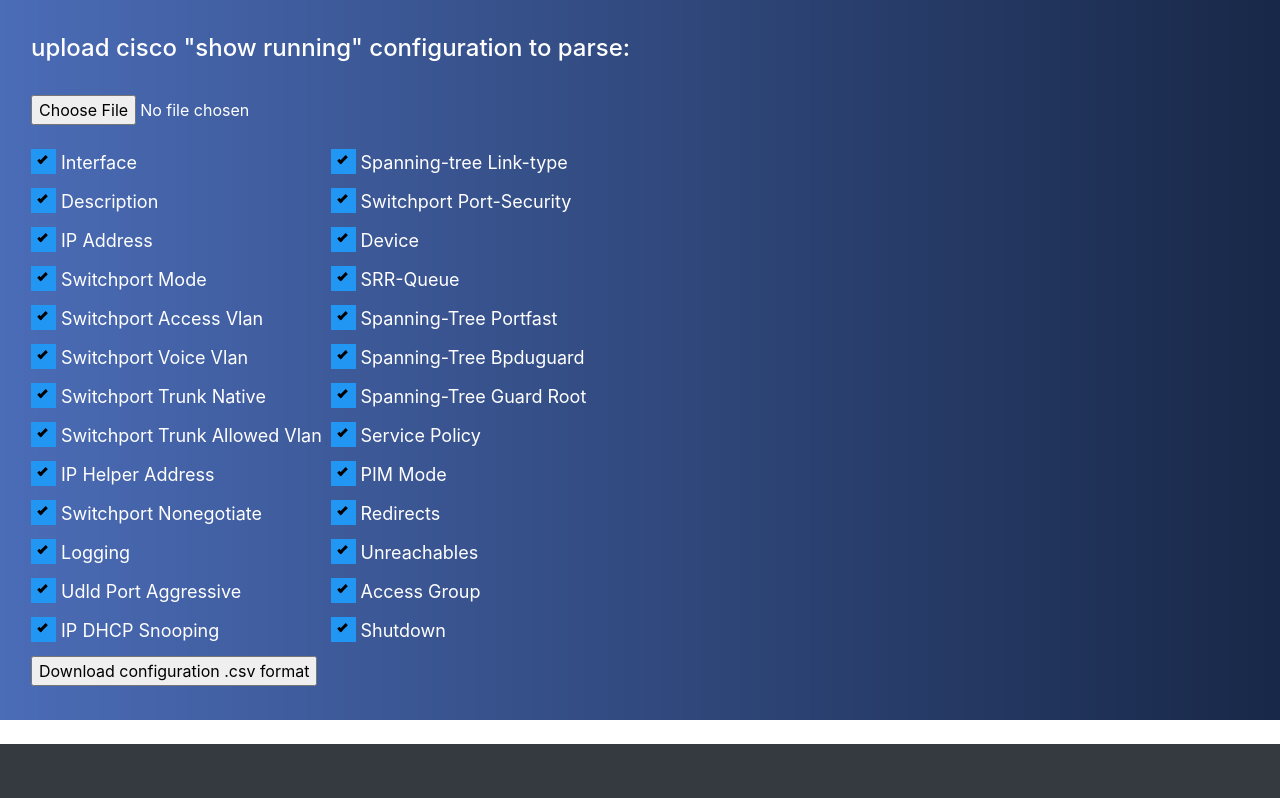
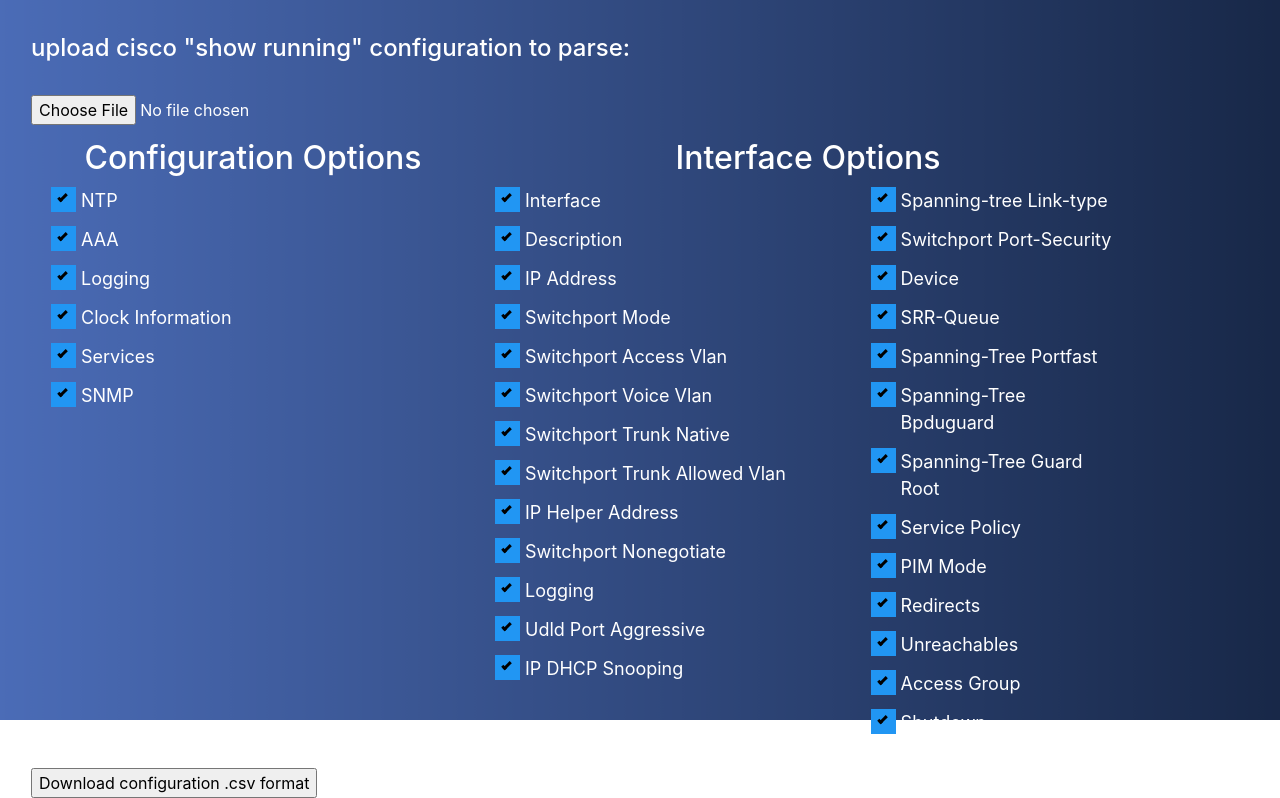
Before and after one commit to prateek1998/cisco-app2, a Django app: page /Parser_Page in a window 1280 px wide. Shown: the part 56-854 px from the top of the page. Before the commit the page ends 800 px from the top, so only its background shows below. Run offline with Django 3.2, Linux system fonts and the light colour scheme; some libraries are stand-ins or nearby versions.

Commit message:
added configuration checkboxes

```diff
--- a/Breakdown/views.py
+++ b/Breakdown/views.py
@@ -49,7 +49,7 @@
         for each_uploaded_file_readlines in uploaded_file_readlines_list:
             running_configuration_list += [each_uploaded_file_readlines.decode().strip("\n").strip("\r")]
         running_configuration_list_read = convert_each_uploaded_file_readlines_to_string(running_configuration_list)
-        cisco_conf_parser.cisco_service_parser(running_configuration_list_read)
+        cisco_conf_parser.cisco_service_parser(running_configuration_list_read, checklistOptions)
         final_config = interface_ciscoconfparse.main(running_configuration_list, checklistOptions)
 
         with open(os.path.join(BASE_DIR,'TEMP_FILE_STORAGE/interface_testing.xlsx'), 'rb') as fq_read_bytes:
--- a/templates/Parser_Page.html
+++ b/templates/Parser_Page.html
@@ -27,22 +27,36 @@
   }
 
   .table_container {
-    display: table;
-    height: 100%;
+    /* padding: 20px; */
+    margin-top: -30px;
     width: 100%;
   }
-  .table_container> div {
-  display: table-cell;
-  text-align: left;
-  vertical-align: middle;
-  width: 50%;
+
+  .left_child {
+    width: 40%;
+    float: left;
+    padding: 20px;
   }
+
+  .right_child {
+    width: 60%;
+    float: left;
+    padding: 20px;
+  }
+
+  .heading {
+    text-align: center;
+    margin-bottom: 10px;
+  }
+
   .left_align {
-    margin: 50%;
+    width: 60%;
+    float: left;
   }
 
   .right_align {
-    width: 50%;
+    width: 40%;
+    float: left;
   }
 
   /* Create a custom checkbox */
@@ -102,6 +116,39 @@
               {% csrf_token %}
               <input type="file" name="running_config"><br><br>
               <div class="table_container">
+                <div class="left_child">
+                  <div class="heading">
+                    <h2>Configuration Options</h2>
+                  </div>
+                  <label class="container_checkbox">NTP
+                    <input type="checkbox" name="checklist[]" checked="checked" value="NTP" />
+                    <span class="checkmark"></span>
+                  </label>
+                  <label class="container_checkbox">AAA
+                    <input type="checkbox" name="checklist[]" checked="checked" value="AAA" />
+                    <span class="checkmark"></span>
+                  </label>
+                  <label class="container_checkbox">Logging
+                    <input type="checkbox" name="checklist[]" checked="checked" value="LOGS" />
+                    <span class="checkmark"></span>
+                  </label>
+                  <label class="container_checkbox">Clock Information
+                    <input type="checkbox" name="checklist[]" checked="checked" value="CLOCK INFORMATION" />
+                    <span class="checkmark"></span>
+                  </label>
+                  <label class="container_checkbox">Services
+                    <input type="checkbox" name="checklist[]" checked="checked" value="SERVICES" />
+                    <span class="checkmark"></span>
+                  </label>
+                  <label class="container_checkbox">SNMP
+                    <input type="checkbox" name="checklist[]" checked="checked" value="SNMP" />
+                    <span class="checkmark"></span>
+                  </label>
+                </div>
+                <div class="right_child">
+                  <div class="heading">
+                    <h2>Interface Options</h2>
+                  </div>
                   <div class="left_align">
                     <label class="container_checkbox">Interface
                       <input type="checkbox" name="checklist[]" checked="checked" value="INTERFACE" />
@@ -214,7 +261,6 @@
                 <input type="submit" value="Download configuration .csv format">
             </form>
           </div>
-
         </div>
     </section>
   </body>
```
Also changed, not shown: Cisco_Configuration_Parser/cisco_conf_parser.py (+67 -60 lines). Lines whose indentation alone changed are shown as unchanged.
